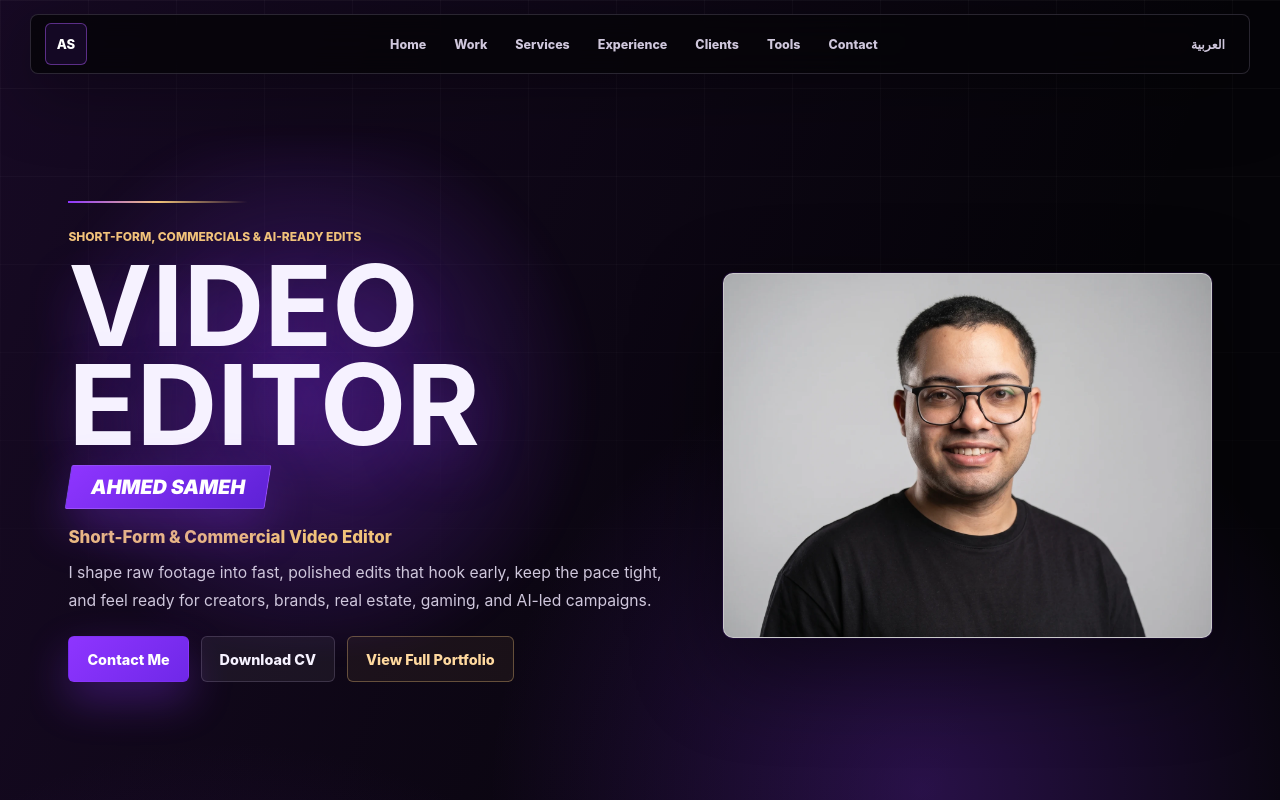
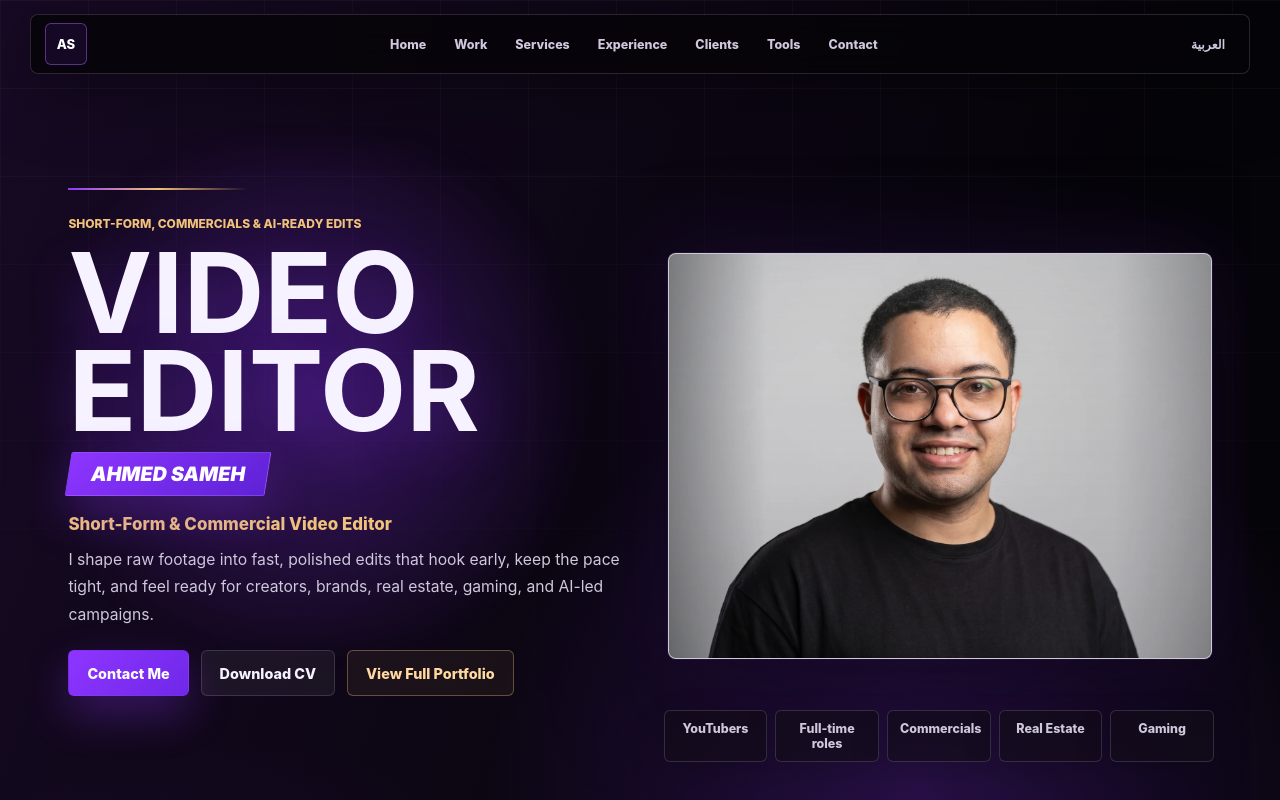
Before and after one commit to AhmedSameh-Develpoer/Portfolio, a React (Vite) app: page / in a window 1280 px wide. Shown: the top 800 px of the page. Built offline with nearby package versions, Linux system fonts and the light colour scheme.

Commit message:
Improve hero portrait presentation

```diff
--- a/src/styles.css
+++ b/src/styles.css
@@ -199,7 +199,7 @@ a {
 
 .site-shell[dir="rtl"] .focus-panel {
   right: auto;
-  left: clamp(14px, 1.4vw, 26px);
+  left: clamp(24px, 4vw, 76px);
 }
 
 .site-shell[dir="rtl"] .portrait-panel {
@@ -478,23 +478,31 @@ h1 {
   position: relative;
   align-self: center;
   justify-self: end;
-  width: min(760px, 100%);
+  width: min(820px, 100%);
   min-height: 0;
   max-height: none;
   aspect-ratio: 1600 / 1195;
   overflow: hidden;
   isolation: isolate;
-  border: 1px solid rgba(255, 255, 255, 0.12);
-  border-radius: 10px;
+  border: 1px solid rgba(255, 255, 255, 0.18);
+  border-radius: 8px;
   background: #c1c1c3;
   box-shadow:
-    0 30px 90px rgba(0, 0, 0, 0.48),
-    0 0 0 1px rgba(142, 53, 255, 0.12);
+    0 34px 110px rgba(0, 0, 0, 0.54),
+    0 0 0 1px rgba(142, 53, 255, 0.16),
+    0 0 90px rgba(142, 53, 255, 0.16);
 }
 
 .portrait-panel::before {
-  display: none;
-  content: none;
+  position: absolute;
+  inset: -1px;
+  z-index: 2;
+  border-radius: inherit;
+  background:
+    linear-gradient(90deg, rgba(5, 4, 8, 0.34), transparent 18%, transparent 82%, rgba(5, 4, 8, 0.18)),
+    linear-gradient(180deg, rgba(255, 255, 255, 0.12), transparent 28%, rgba(5, 4, 8, 0.1));
+  content: "";
+  pointer-events: none;
 }
 
 .portrait-panel::after {
@@ -528,40 +536,44 @@ h1 {
 }
 
 .focus-panel {
-  display: grid;
-  gap: 10px;
+  display: flex;
+  gap: 8px;
   position: absolute;
-  top: 50%;
-  right: clamp(14px, 1.4vw, 26px);
+  right: clamp(24px, 4vw, 76px);
+  bottom: clamp(52px, 7vh, 88px);
   z-index: 4;
-  width: clamp(150px, 10vw, 180px);
-  transform: translateY(-50%);
+  width: min(680px, 40vw);
+  justify-content: center;
+  transform: none;
 }
 
 .focus-panel.scroll-reveal {
-  transform: translateY(calc(-50% + 42px)) scale(0.985);
+  transform: translateY(34px) scale(0.985);
 }
 
 .focus-panel.scroll-reveal.is-visible {
-  transform: translateY(-50%) scale(1);
+  transform: translateY(0) scale(1);
 }
 
 .site-shell.is-language-switching .focus-panel.scroll-reveal.is-visible {
-  transform: translateY(calc(-50% + 8px)) scale(1);
+  transform: translateY(8px) scale(1);
 }
 
 .focus-panel a {
   position: relative;
   overflow: hidden;
   border: 1px solid var(--line);
-  border-radius: 7px;
-  background: rgba(18, 13, 25, 0.76);
+  flex: 1 1 0;
+  min-width: 0;
+  border-radius: 6px;
+  background: rgba(18, 13, 25, 0.68);
   color: var(--text);
-  padding: 12px 14px;
-  font-size: 0.86rem;
+  padding: 10px 12px;
+  font-size: 0.78rem;
   font-weight: 820;
   backdrop-filter: blur(12px);
-  box-shadow: 0 14px 36px rgba(0, 0, 0, 0.2);
+  box-shadow: 0 14px 36px rgba(0, 0, 0, 0.18);
+  text-align: center;
 }
 
 .focus-panel a::after,
@@ -1281,11 +1293,11 @@ h1 {
   }
 
   .hero {
-    grid-template-columns: minmax(0, 1fr) minmax(360px, 0.8fr);
+    grid-template-columns: minmax(0, 0.92fr) minmax(430px, 0.9fr);
   }
 
   .site-shell[dir="rtl"] .hero {
-    grid-template-columns: minmax(360px, 0.8fr) minmax(0, 1fr);
+    grid-template-columns: minmax(430px, 0.9fr) minmax(0, 0.92fr);
   }
 
   .site-shell[dir="rtl"] .portrait-panel {
@@ -1297,7 +1309,13 @@ h1 {
   }
 
   .focus-panel {
-    display: none;
+    right: clamp(20px, 3vw, 36px);
+    bottom: 44px;
+    width: min(560px, 43vw);
+  }
+
+  .site-shell[dir="rtl"] .focus-panel {
+    left: clamp(20px, 3vw, 36px);
   }
 
   h1 {
```
